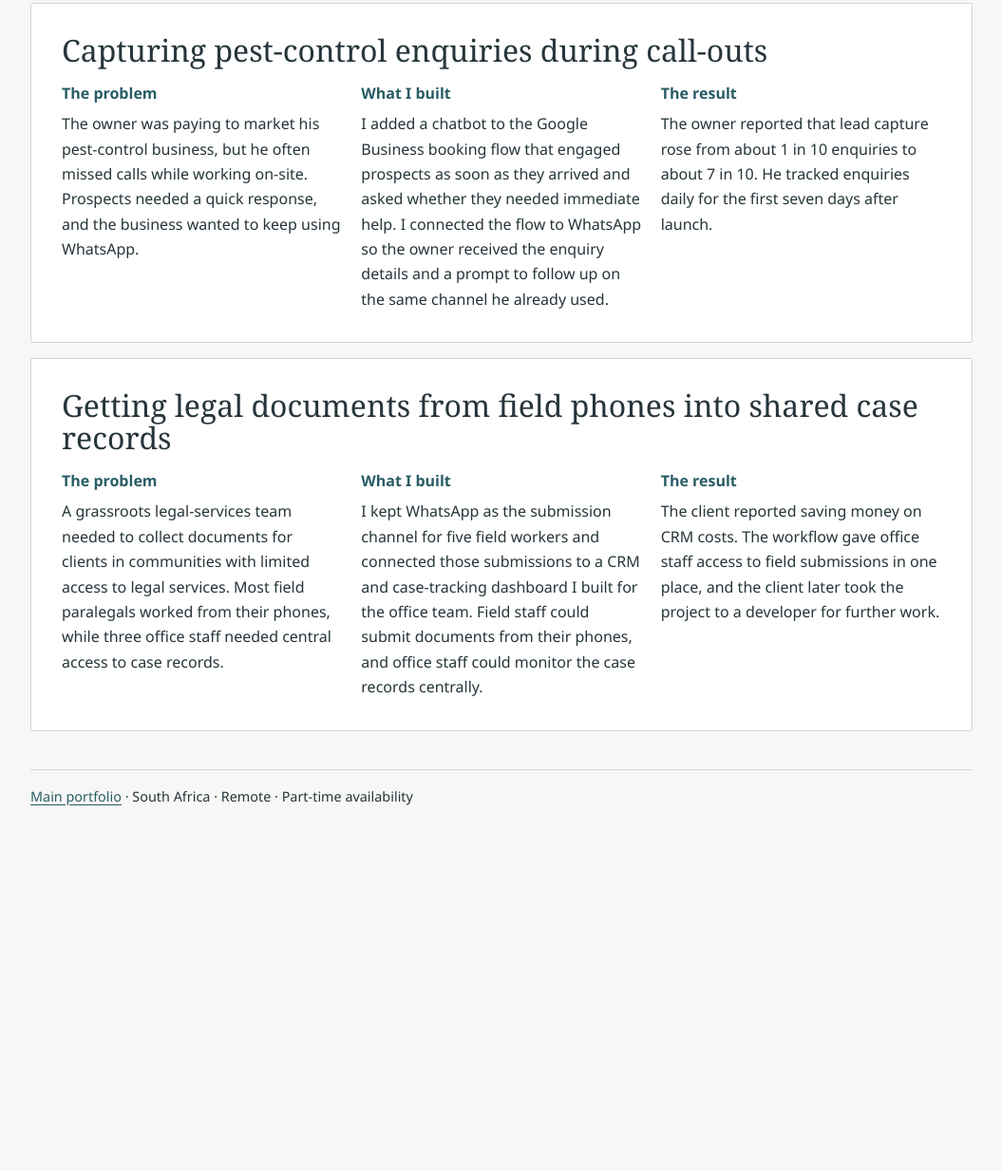
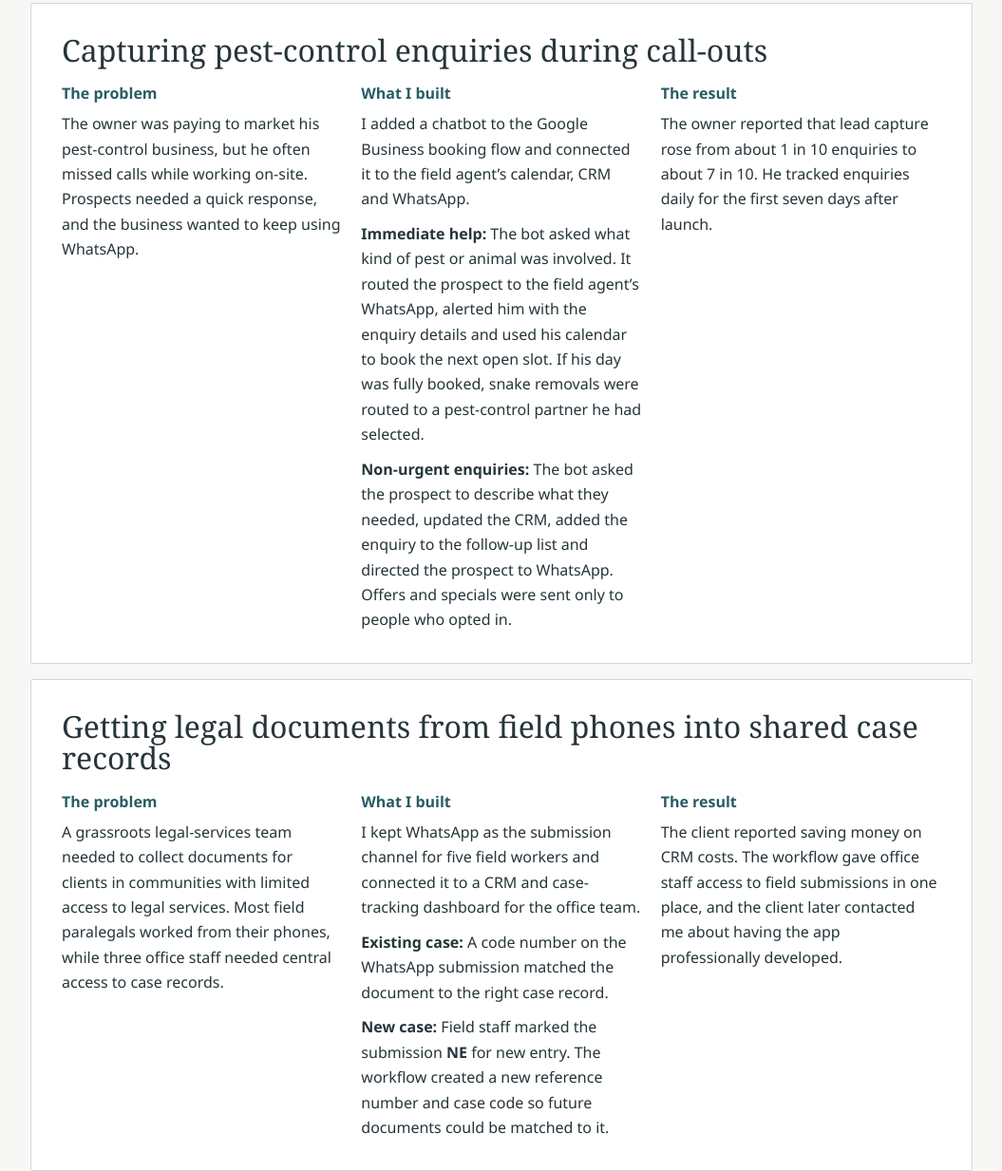
Before and after one commit to leannekh93/Leanne-Khan-Portfolio, a plain HTML site: page career/systems-automation.html in a window 1280 px wide. Shown: the part 771-2004 px from the top of the page at 95% size, without its empty margins (112-1167 px from the left). Before the commit the page ends 1645 px from the top, so only its background shows below. Drawn offline with Linux system fonts and the light colour scheme.

Commit message:
Explain pest-control routing and legal case matching

```diff
--- a/career/systems-automation.html
+++ b/career/systems-automation.html
@@ -12,7 +12,10 @@
       <h3>Capturing pest-control enquiries during call-outs</h3>
       <dl>
         <div><dt>The problem</dt><dd>The owner was paying to market his pest-control business, but he often missed calls while working on-site. Prospects needed a quick response, and the business wanted to keep using WhatsApp.</dd></div>
-        <div><dt>What I built</dt><dd>I added a chatbot to the Google Business booking flow that engaged prospects as soon as they arrived and asked whether they needed immediate help. I connected the flow to WhatsApp so the owner received the enquiry details and a prompt to follow up on the same channel he already used.</dd></div>
+        <div><dt>What I built</dt><dd>I added a chatbot to the Google Business booking flow and connected it to the field agent’s calendar, CRM and WhatsApp.
+          <p><strong>Immediate help:</strong> The bot asked what kind of pest or animal was involved. It routed the prospect to the field agent’s WhatsApp, alerted him with the enquiry details and used his calendar to book the next open slot. If his day was fully booked, snake removals were routed to a pest-control partner he had selected.</p>
+          <p><strong>Non-urgent enquiries:</strong> The bot asked the prospect to describe what they needed, updated the CRM, added the enquiry to the follow-up list and directed the prospect to WhatsApp. Offers and specials were sent only to people who opted in.</p>
+        </dd></div>
         <div><dt>The result</dt><dd>The owner reported that lead capture rose from about 1 in 10 enquiries to about 7 in 10. He tracked enquiries daily for the first seven days after launch.</dd></div>
       </dl>
     </article>
@@ -20,8 +23,11 @@
       <h3>Getting legal documents from field phones into shared case records</h3>
       <dl>
         <div><dt>The problem</dt><dd>A grassroots legal-services team needed to collect documents for clients in communities with limited access to legal services. Most field paralegals worked from their phones, while three office staff needed central access to case records.</dd></div>
-        <div><dt>What I built</dt><dd>I kept WhatsApp as the submission channel for five field workers and connected those submissions to a CRM and case-tracking dashboard I built for the office team. Field staff could submit documents from their phones, and office staff could monitor the case records centrally.</dd></div>
-        <div><dt>The result</dt><dd>The client reported saving money on CRM costs. The workflow gave office staff access to field submissions in one place, and the client later took the project to a developer for further work.</dd></div>
+        <div><dt>What I built</dt><dd>I kept WhatsApp as the submission channel for five field workers and connected it to a CRM and case-tracking dashboard for the office team.
+          <p><strong>Existing case:</strong> A code number on the WhatsApp submission matched the document to the right case record.</p>
+          <p><strong>New case:</strong> Field staff marked the submission <strong>NE</strong> for new entry. The workflow created a new reference number and case code so future documents could be matched to it.</p>
+        </dd></div>
+        <div><dt>The result</dt><dd>The client reported saving money on CRM costs. The workflow gave office staff access to field submissions in one place, and the client later contacted me about having the app professionally developed.</dd></div>
       </dl>
     </article>
   </div>
```
